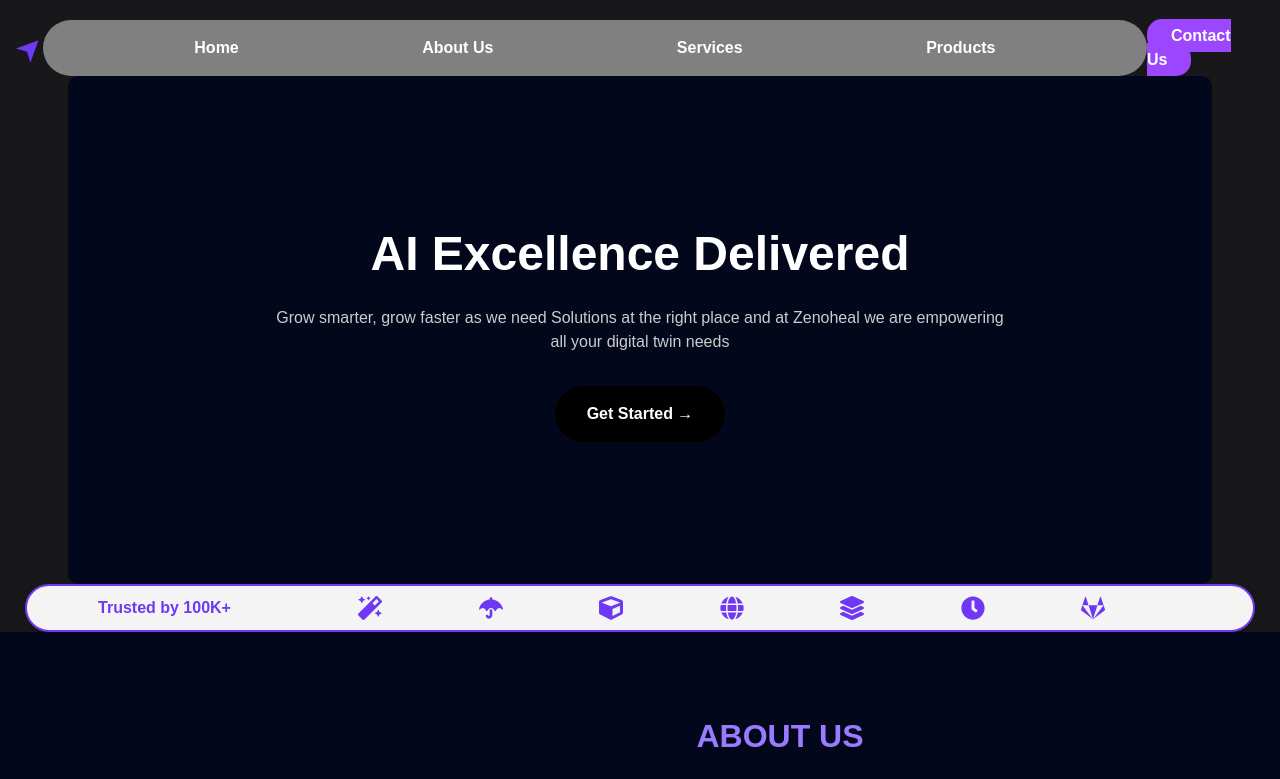
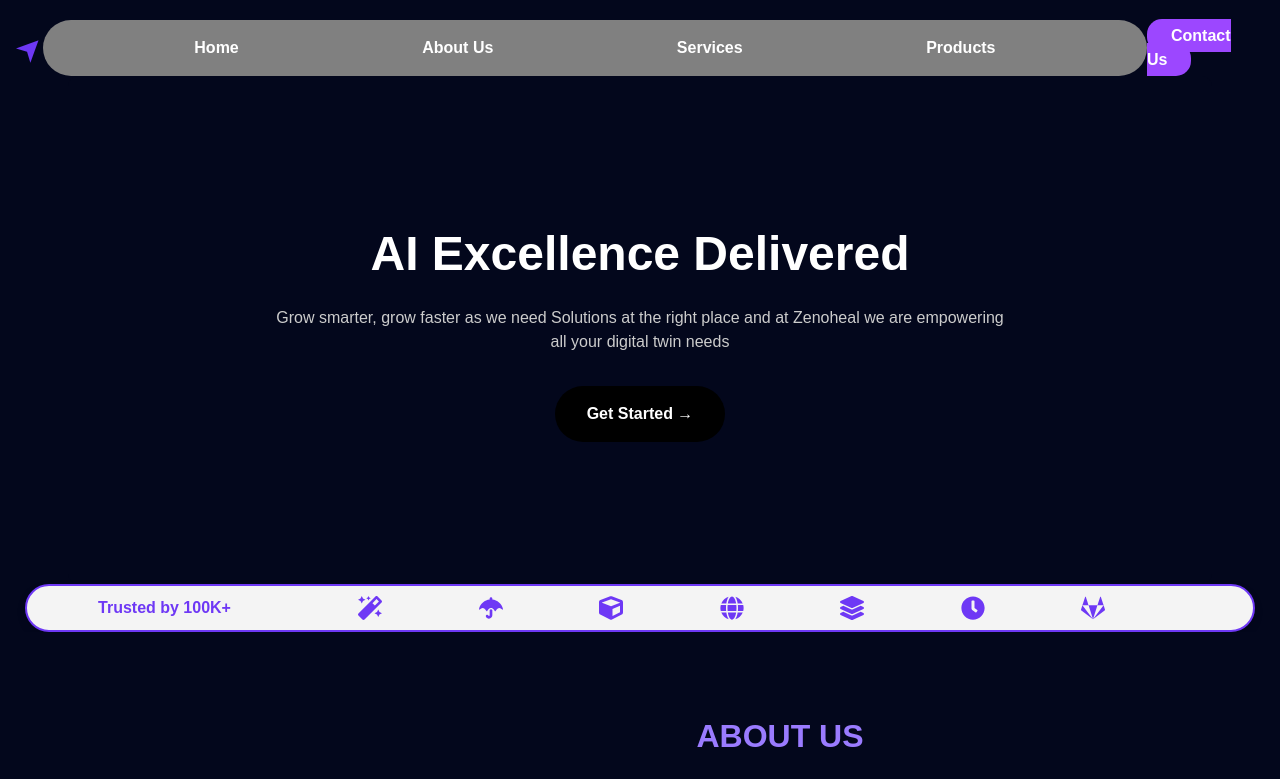
Before and after one commit to ShauryaBist21/Landing-Page, a Next.js app: page / in a window 1280 px wide. Shown: the top 779 px of the page. Built offline with nearby package versions, Linux system fonts and the light colour scheme.

Commit message:
Update globals.css

```diff
--- a/src/app/globals.css
+++ b/src/app/globals.css
@@ -1,113 +1,21 @@
-/* global.css */
-
-/* Import Tailwind's base, components, and utilities */
+/* Tailwind CSS Base */
 @tailwind base;
 @tailwind components;
 @tailwind utilities;
 
-/* 1. Custom Global Styles */
-* {
+/* Global Styles */
+body {
+  background: rgba(3, 7, 28, 1);
   margin: 0;
-  padding: 0;
-  box-sizing: border-box;
+  font-family: 'Arial', sans-serif;
+}/* Tailwind CSS Base */
+@tailwind base;
+@tailwind components;
+@tailwind utilities;
+
+/* Global Styles */
+body {
+  background-color: #03071c;
+  margin: 0;
+  font-family: Arial, sans-serif;
 }
-
-body {
-  background-color: rgb(24, 24, 27); /* Set a dark background */
-  color:black; /* Ensure text color is light for dark background */
-  font-family: 'Arial', sans-serif;
-  font-size: 1rem; /* Base font size */
-  line-height: 1.5; /* Set line height */
-  overflow-x: hidden; /* Prevent horizontal scrolling */
-  min-width: 320px; /* Ensure minimum width to avoid content getting squished */
-}
-
-/* 2. Container Class */
-.container {
-  width: 100%;
-  max-width: 1200px;  /* Limit max-width on larger screens */
-  margin: 0 auto;  /* Center the container */
-  padding: 20px;    /* Add padding */
-}
-
-/* 3. Navbar */
-.navbar {
-  @apply flex justify-between items-center p-5 bg-gray-800; /* Tailwind utilities for navbar */
-}
-
-.navbar .menu {
-  @apply flex gap-5; /* Tailwind utilities for menu items */
-}
-
-/* 4. Header Section */
-.header {
-  @apply text-center py-10 px-5; /* Tailwind utilities for header */
-}
-
-.header img {
-  @apply w-full h-auto max-w-full; /* Make images responsive */
-}
-
-/* 5. About Us and Services Sections */
-.about-us,
-.services {
-  @apply flex justify-between gap-5 mb-10; /* Flexbox for layout */
-}
-
-.about-us .text,
-.services .service {
-  @apply w-2/5; /* Set width for text and service sections */
-}
-
-/* 6. Responsive Design - Media Queries */
-
-/* For screens 768px and smaller (tablets and phones) */
-@media screen and (max-width: 768px) {
-  /* Stack sections vertically */
-  .about-us,
-  .services {
-    @apply flex-col items-center;
-  }
-
-  .about-us .text,
-  .services .service {
-    @apply w-full mb-5; /* Full width for smaller screens */
-  }
-
-  /* Navbar - Stack menu items vertically */
-  .navbar {
-    @apply flex-col items-center;
-  }
-
-  .navbar .menu {
-    @apply flex-col gap-3;
-  }
-
-  /* Header Section */
-  .header {
-    @apply py-6 px-4;
-  }
-
-  .header img {
-    @apply max-w-full; /* Ensure images are responsive */
-  }
-}
-
-/* For very small screens (less than 480px) */
-@media screen and (max-width: 480px) {
-  body {
-    @apply text-sm; /* Slightly reduce font size on very small screens */
-  }
-
-  .navbar .menu a,
-  .navbar button {
-    @apply py-3 px-5; /* Larger padding for touch targets */
-  }
-}
-
-/* Ensure no content is cut off at the edges */
-html, body {
-  height: 100%;
-  width: 100%;
-  overflow-x: hidden;  /* Prevent horizontal overflow */
-}
```
